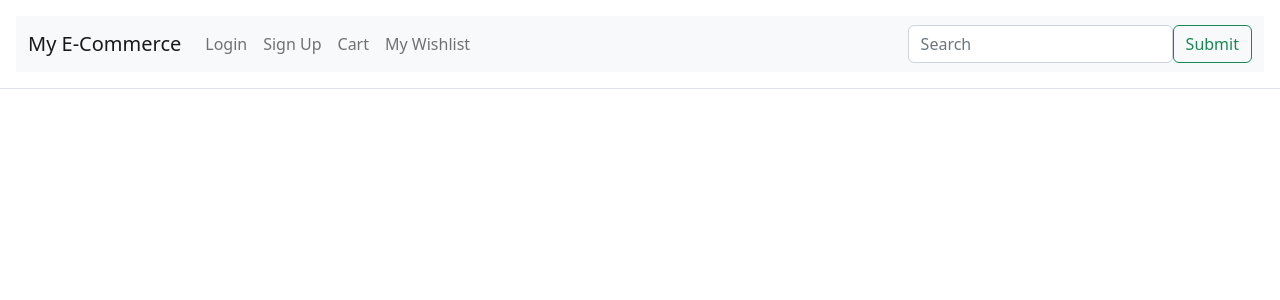
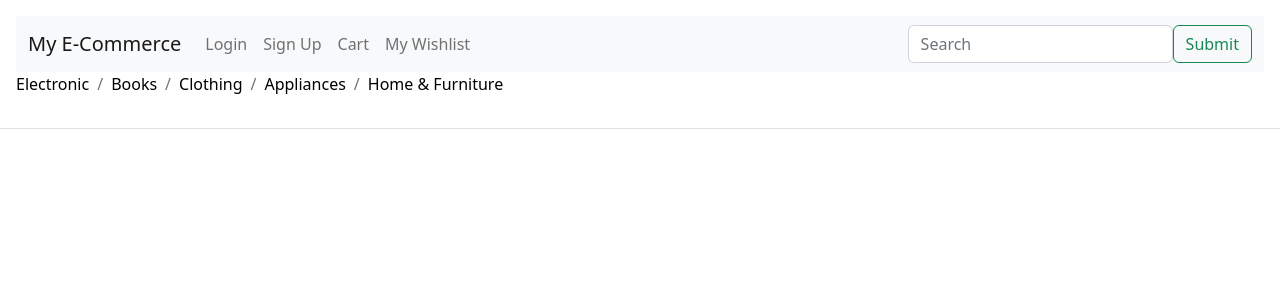
Before and after one commit to Jjjbit/ppm_project, a Django app: template templates/base.html in a window 1280 px wide. Shown: the top 300 px of the page. Run offline with Django 5.2, Linux system fonts and the light colour scheme; the template is opened without the code that fills it, so the values that code supplies are empty.

Commit message:
add base.html

```diff
--- a/templates/base.html
+++ b/templates/base.html
@@ -48,6 +48,15 @@
                 </div>
             </div>
         </nav>
+        <nav aria-label="breadcrumb">
+            <ol class="breadcrumb" style="list-style: none; padding: 0;">
+                <li class="breadcrumb-item"><a href="#" style="text-decoration: none; color: black;">Electronic</a></li>
+                <li class="breadcrumb-item"><a href="#" style="text-decoration: none; color: black;">Books</a></li>
+                <li class="breadcrumb-item"><a href="#" style="text-decoration: none; color: black;">Clothing</a></li>
+                <li class="breadcrumb-item"><a href="#" style="text-decoration: none; color: black;">Appliances</a></li>
+                <li class="breadcrumb-item"><a href="#" style="text-decoration: none; color: black;">Home & Furniture</a></li>
+              </ol>
+        </nav>
     </header>
 
   <main>
```
Lines whose indentation alone changed are shown as unchanged.
